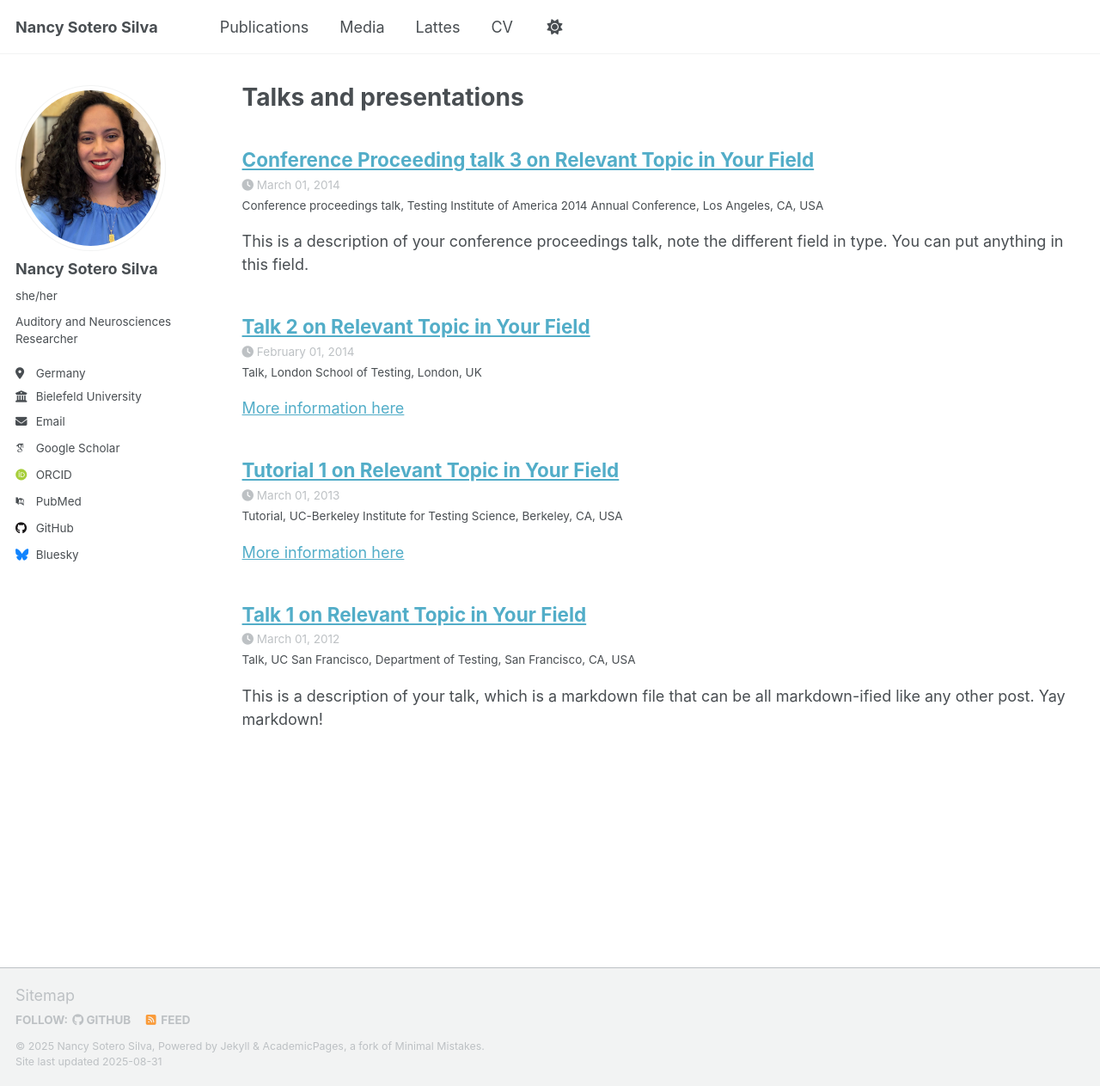
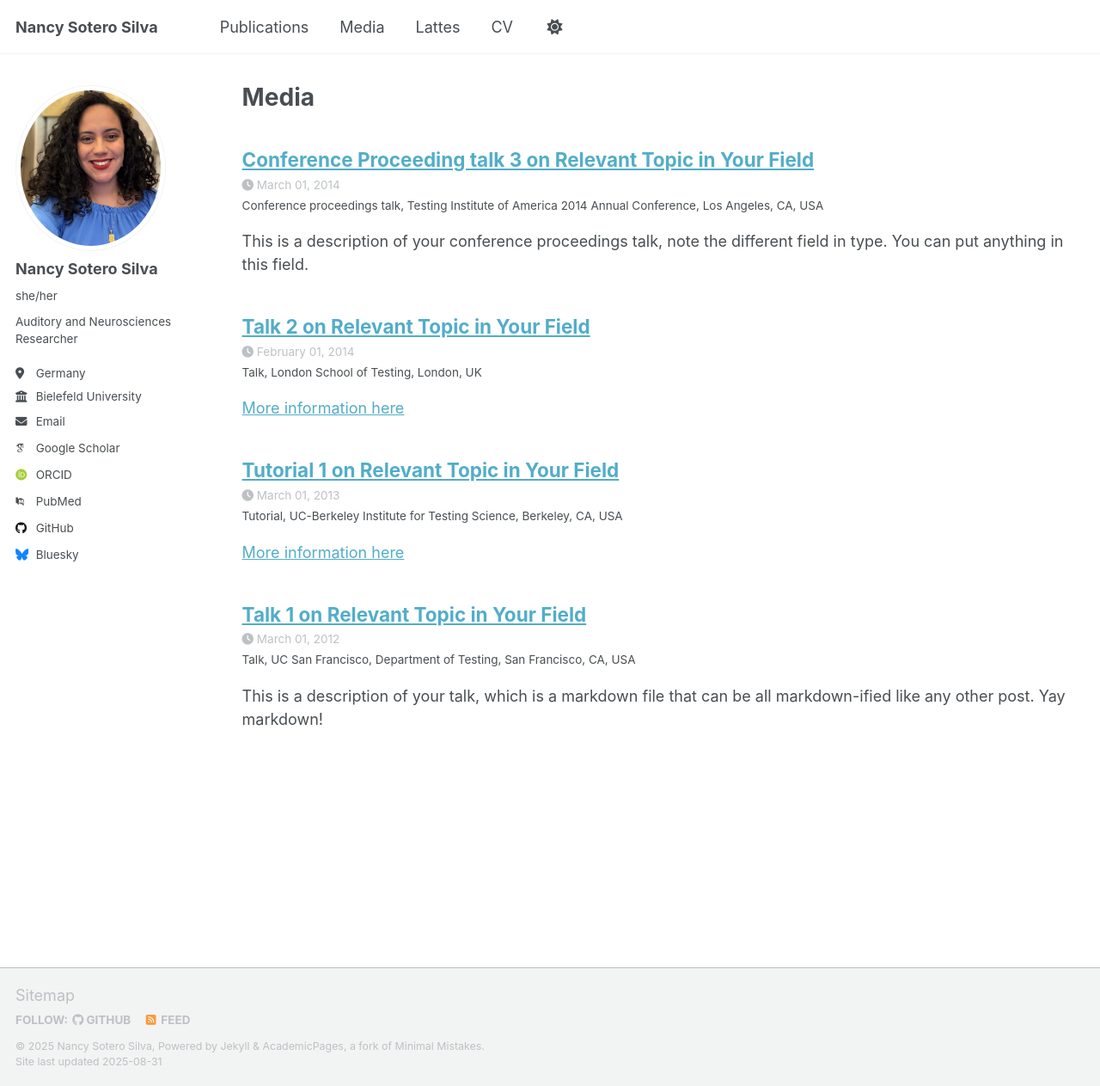
Before and after one commit to nancysotero/neuronency, a Jekyll site: the page built from _pages/media.html, in a window 1280 px wide and 1263 px high. Shown: the whole window at 86% size. Built offline with Jekyll 4.4.1, drawn with Linux system fonts in a browser that asks for light colours; some web fonts are replaced; a script that is not in the unit is left out.

Commit message:
Update and rename talks.html to media.html

```diff
--- a/_pages/talks.html
+++ b/_pages/media.html
@@ -1,7 +1,7 @@
 ---
 layout: archive
-title: "Talks and presentations"
-permalink: /talks/
+title: "Media"
+permalink: /media/
 author_profile: true
 ---
 
```
